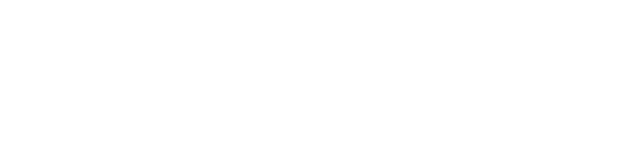
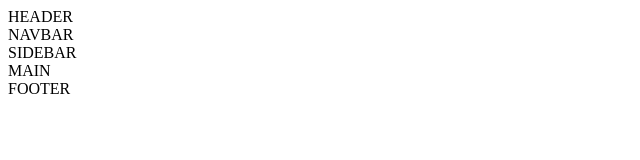
Before and after one commit to caarlosdamian/grid-css-react, a plain HTML site: page index.html in a window 1280 px wide. Shown: the whole page, without its empty margins (0-640 px from the left). Drawn offline with Linux system fonts and the light colour scheme.

Commit message:
Add sections

```diff
--- a/index.html
+++ b/index.html
@@ -9,6 +9,10 @@
     <title>Grid Css</title>
 </head>
 <body>
-
+    <header class="header">HEADER</header>
+    <nav class="navbar">NAVBAR</nav>
+    <aside class="sidebar">SIDEBAR</aside>
+    <article class="main">MAIN</article>
+    <footer class="footer">FOOTER</footer>
 </body>
 </html>
```
